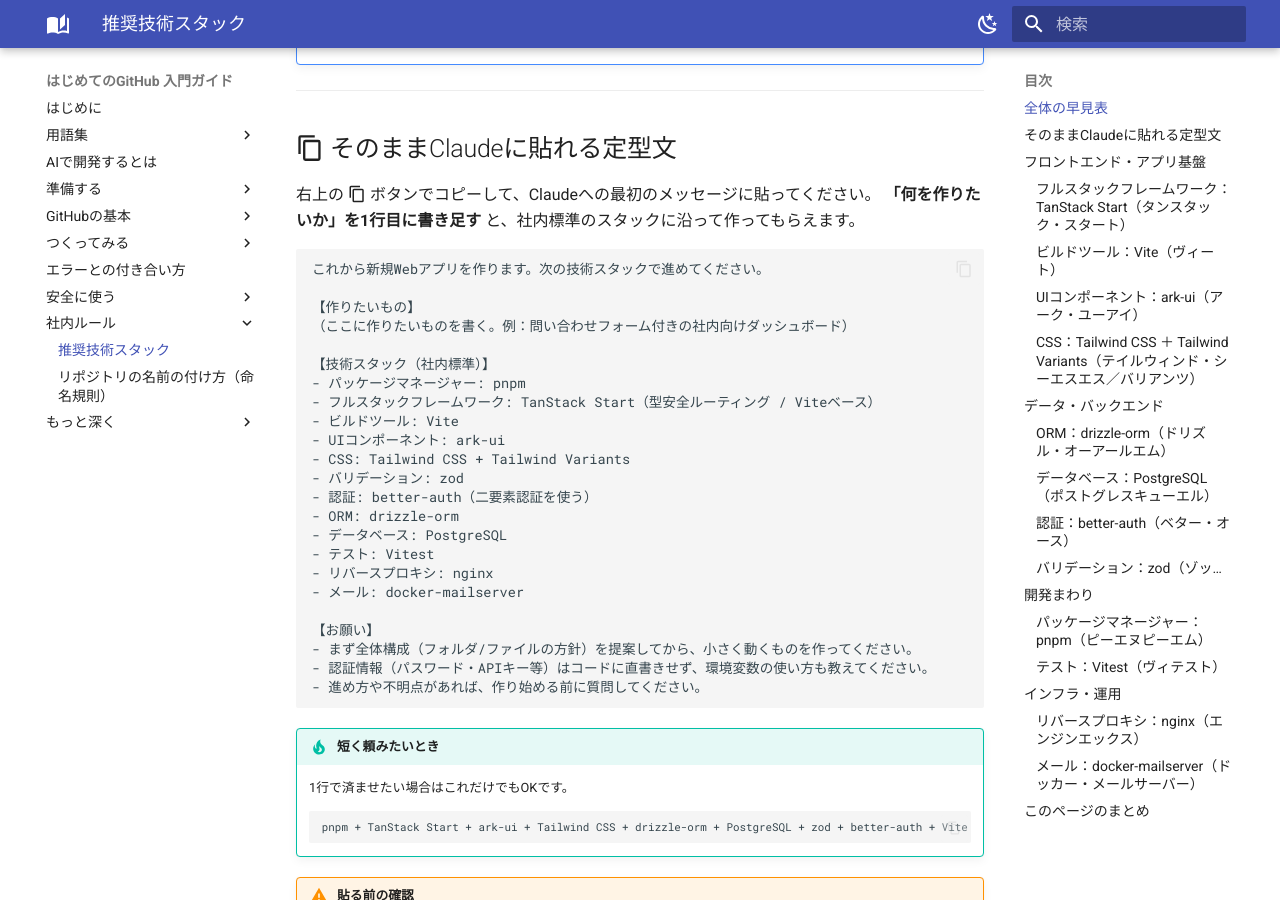
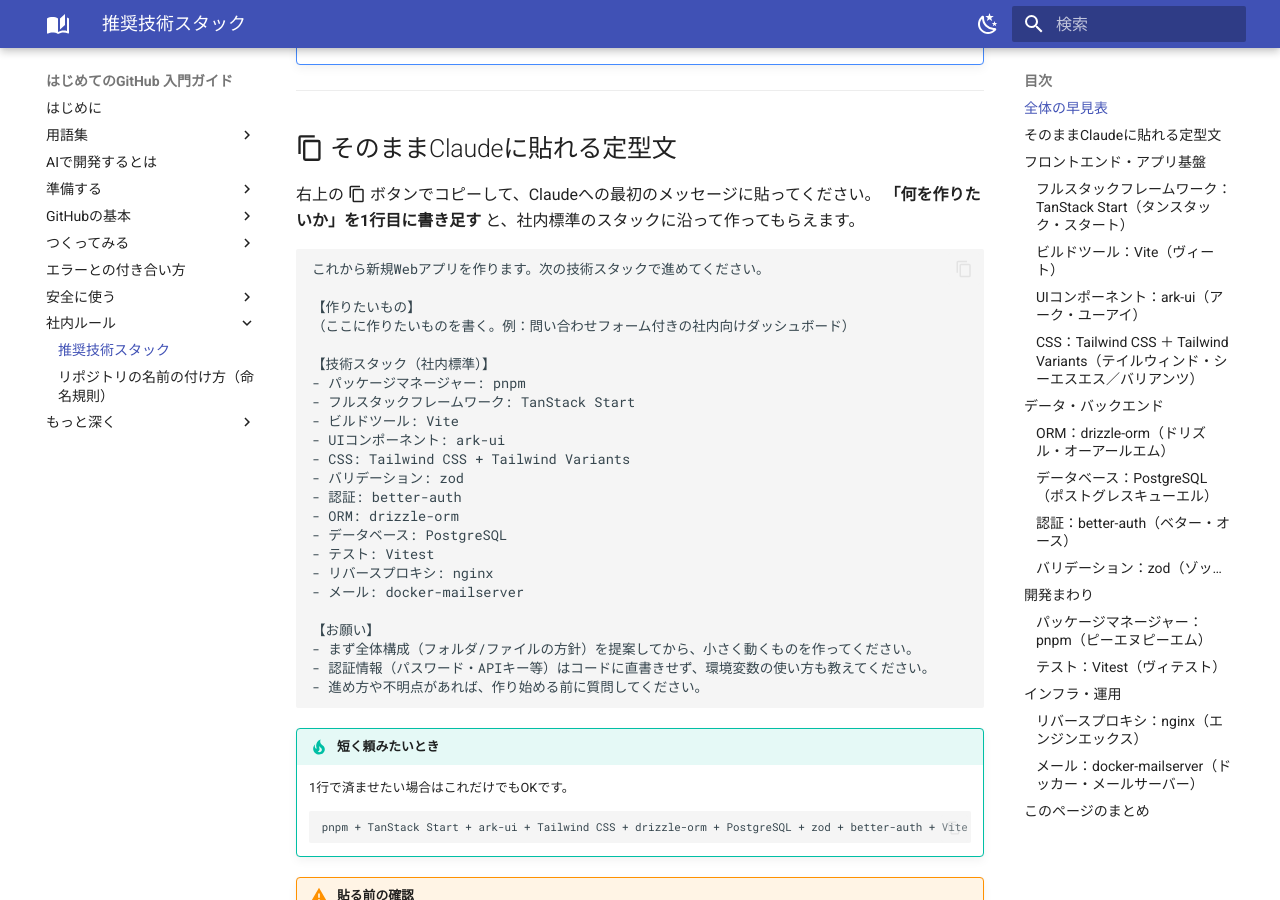
Before and after one commit to sup-kajiwara/github-guide, an MkDocs documentation site: the page built from docs/tech-stack.md, in a window 1280 px wide and 900 px high, scrolled down 1801 px. Built offline with MkDocs 1.6.1 and Material for MkDocs 9.7.7, drawn with Linux system fonts in a browser that asks for light colours.

Commit message:
技術スタック: 定型文の補足記載を削除
- TanStack Start の（型安全ルーティング / Viteベース）を削除
- better-auth の（二要素認証を使う）を削除

Co-Authored-By: Claude Opus 4.8 <noreply@anthropic.com>

```diff
--- a/docs/tech-stack.md
+++ b/docs/tech-stack.md
@@ -55,12 +55,12 @@
 
 【技術スタック（社内標準）】
 - パッケージマネージャー: pnpm
-- フルスタックフレームワーク: TanStack Start（型安全ルーティング / Viteベース）
+- フルスタックフレームワーク: TanStack Start
 - ビルドツール: Vite
 - UIコンポーネント: ark-ui
 - CSS: Tailwind CSS + Tailwind Variants
 - バリデーション: zod
-- 認証: better-auth（二要素認証を使う）
+- 認証: better-auth
 - ORM: drizzle-orm
 - データベース: PostgreSQL
 - テスト: Vitest
```
